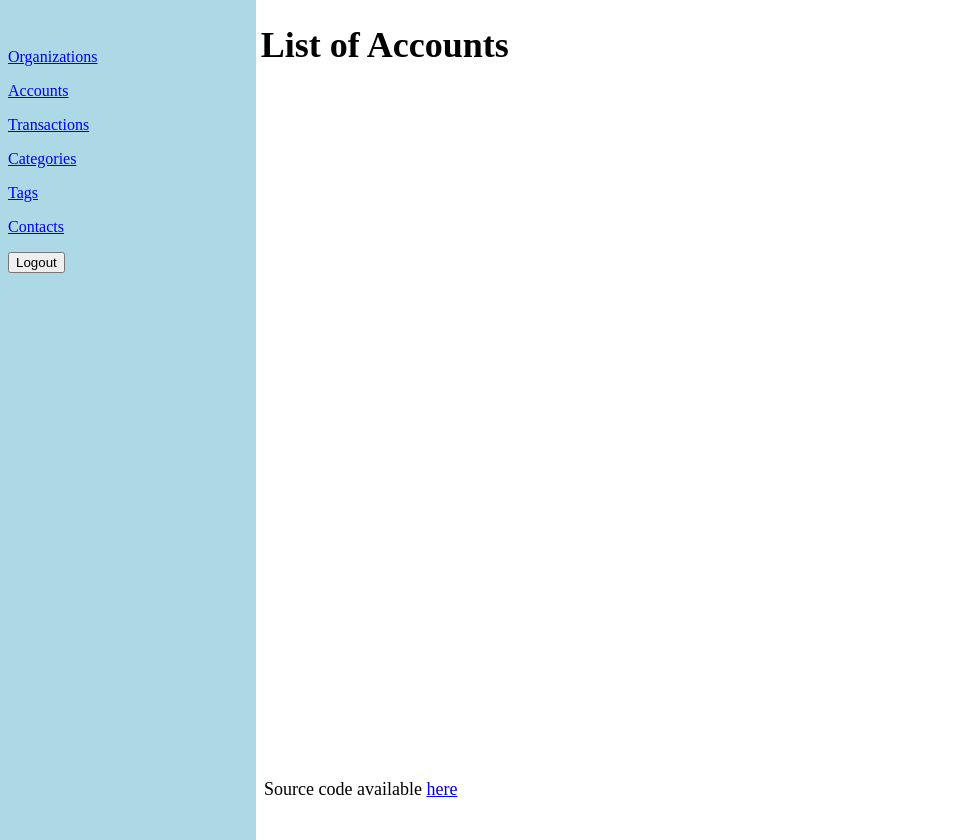
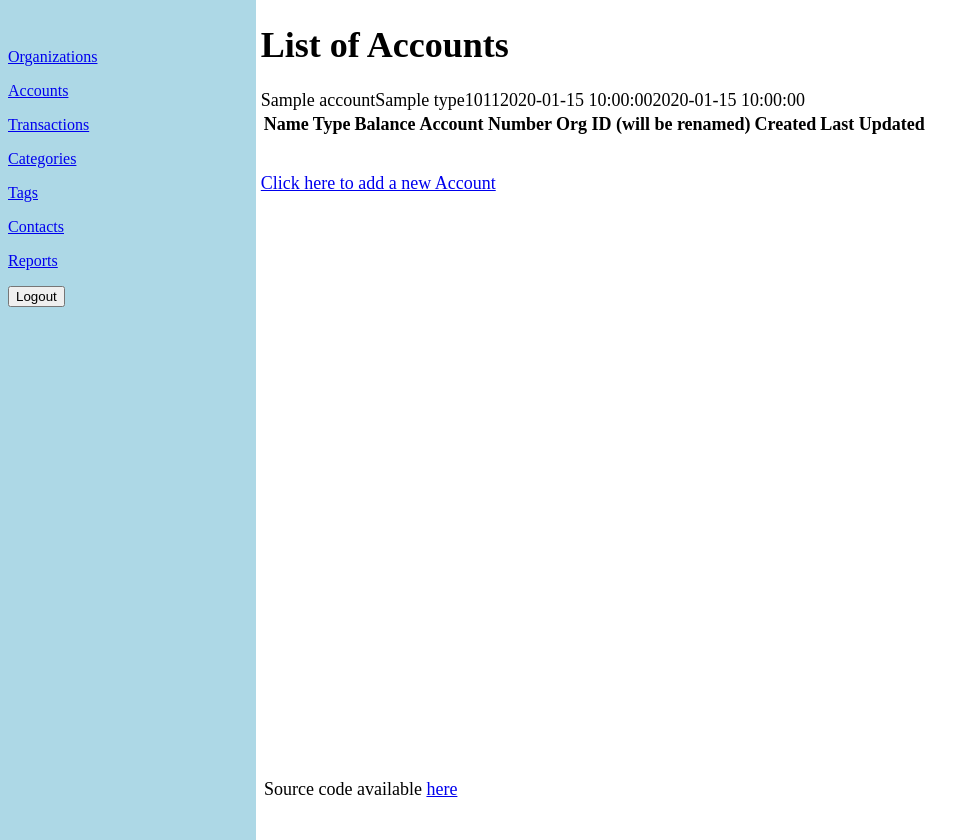
Before and after one commit to pavan-kalyan/personal-finance-dashboard, a Flask app: template templates/accounts/list.html in a window 1280 px wide. Shown: the whole page, without its empty margins (0-980 px from the left). Run offline with Flask 2, Linux system fonts and the light colour scheme; the template is opened without the code that fills it: most values are stand-ins (such as "Sample title", 1, 10 or a date in 2020); lists and menus that the app fills with data are empty; parts of the project's set-up code (start-up, migrations or seed data) failed here and were passed over.

Commit message:
account view

```diff
--- a/templates/accounts/list.html
+++ b/templates/accounts/list.html
@@ -8,4 +8,26 @@
 {% endblock %}
 {% block content %}
   <h1>List of Accounts</h1>
+    <table>
+        <tr>
+            <th scope="col">Name</th>
+            <th scope="col">Type</th>
+            <th scope="col">Balance</th>
+            <th scope="col">Account Number</th>
+            <th scope="col">Org ID (will be renamed)</th>
+            <th scope="col">Created</th>
+            <th scope="col">Last Updated</th>
+        </tr>
+        {% for account in accounts %}
+            <tr>{{ account.name }}</tr>
+            <tr>{{ account.type }}</tr>
+            <tr>{{ account.balance }}</tr>
+            <tr>{{ account.account_number }}</tr>
+            <tr>{{ account.org_id }}</tr>
+            <tr>{{ account.created_at }}</tr>
+            <tr>{{ account.updated_at }}</tr>
+        {% endfor %}
+    </table>
+    <br>
+    <a href="/create.html">Click here to add a new Account</a>
 {% endblock %}
--- a/templates/base.html
+++ b/templates/base.html
@@ -14,6 +14,7 @@
       <div><a href="/categories">Categories</a></div>
       <div><a href="/tags">Tags</a></div>
       <div><a href="/contacts">Contacts</a></div>
+      <div><a href="/reports">Reports</a></div>
       <form method="post" action="/logout" style="padding: 8px">
           <input class="btn btn-default" type="submit" value="Logout">
       </form>
```
